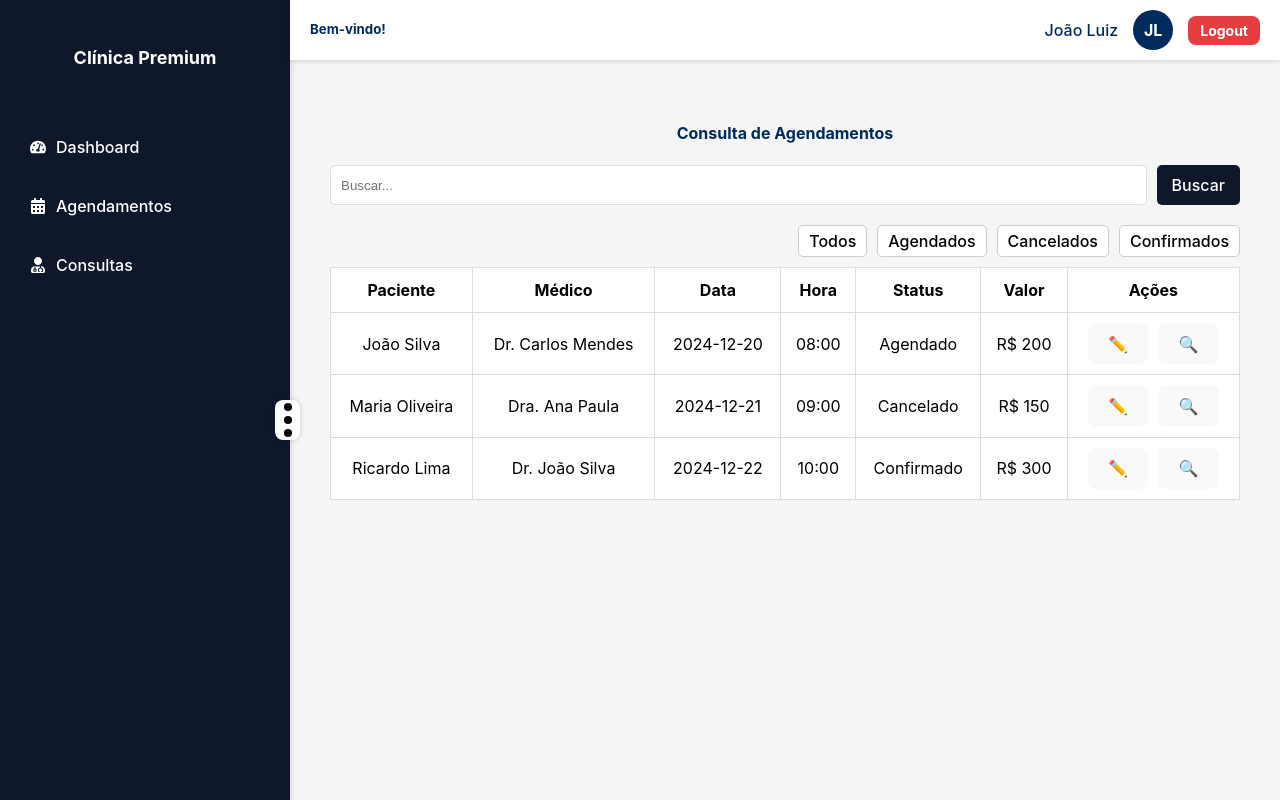
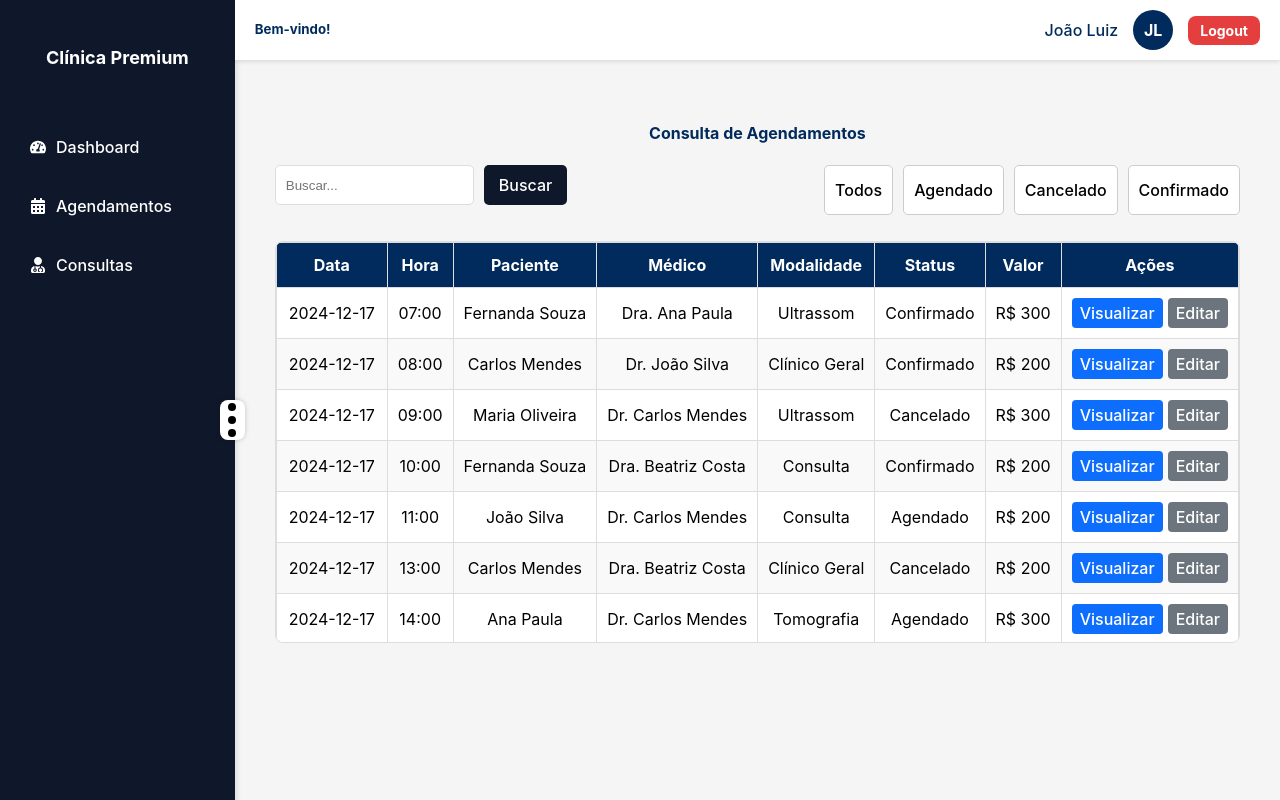
Before and after one commit to joaolrocha/advhealth, a React (Vite) app: page /consultations in a window 1280 px wide. Built offline with nearby package versions, Linux system fonts and the light colour scheme.

Commit message:
feat: add features in consulting screen

```diff
--- a/src/components/apointmentsTable/ApointmentsTable.tsx
+++ b/src/components/apointmentsTable/ApointmentsTable.tsx
@@ -1,12 +1,13 @@
 import React from 'react';
+import './apointmentsTable.css';
 
 type Appointment = {
-  id: number;
-  patient: string;
-  doctor: string;
   date: string;
   time: string;
-  status: string; // Agendado, Cancelado, Confirmado
+  patient: string;
+  modality: string;
+  doctor: string;
+  status: string;
   value: string;
 };
 
@@ -18,37 +19,71 @@ type AppointmentsTableProps = {
 
 const AppointmentsTable: React.FC<AppointmentsTableProps> = ({ data, onEdit, onView }) => {
   return (
-    <table style={{ width: '100%', borderCollapse: 'collapse', backgroundColor: '#fff' }}>
+    <div className="table-container">
+      <table className="appointments-table">
         <thead>
           <tr>
-          <th style={{ border: '1px solid #ddd', padding: '10px' }}>Paciente</th>
-          <th style={{ border: '1px solid #ddd', padding: '10px' }}>Médico</th>
-          <th style={{ border: '1px solid #ddd', padding: '10px' }}>Data</th>
-          <th style={{ border: '1px solid #ddd', padding: '10px' }}>Hora</th>
-          <th style={{ border: '1px solid #ddd', padding: '10px' }}>Status</th>
-          <th style={{ border: '1px solid #ddd', padding: '10px' }}>Valor</th>
-          <th style={{ border: '1px solid #ddd', padding: '10px' }}>Ações</th>
+            <th>Data</th>
+            <th>Hora</th>
+            <th>Paciente</th>
+            <th>Médico</th>
+            <th>Modalidade</th>
+            <th>Status</th>
+            <th>Valor</th>
+            <th>Ações</th>
           </tr>
         </thead>
         <tbody>
-        {data.map((item) => (
-          <tr key={item.id}>
-            <td style={{ border: '1px solid #ddd', padding: '10px' }}>{item.patient}</td>
-            <td style={{ border: '1px solid #ddd', padding: '10px' }}>{item.doctor}</td>
-            <td style={{ border: '1px solid #ddd', padding: '10px' }}>{item.date}</td>
-            <td style={{ border: '1px solid #ddd', padding: '10px' }}>{item.time}</td>
-            <td style={{ border: '1px solid #ddd', padding: '10px' }}>{item.status}</td>
-            <td style={{ border: '1px solid #ddd', padding: '10px' }}>{item.value}</td>
-            <td style={{ border: '1px solid #ddd', padding: '10px', textAlign: 'center' }}>
-              <button onClick={() => onEdit(item.id)}>✏️</button>
-              <button onClick={() => onView(item.id)} style={{ marginLeft: '10px' }}>
-                🔍
+          {data.map((appointment, index) => (
+            <tr key={index}>
+              <td>{appointment.date}</td>
+              <td>{appointment.time}</td>
+              <td>{appointment.patient}</td>
+              <td>{appointment.doctor}</td>
+              <td>{appointment.modality}</td>
+              <td>{appointment.status}</td>
+              <td>{appointment.value}</td>
+              <td>
+                <button
+                  onClick={() => onView(index)}
+                  style={{
+                    marginRight: '5px',
+                    cursor: 'pointer',
+                    padding: '5px 8px',
+                    border: 'none',
+                    backgroundColor: '#0d6efd',
+                    color: '#fff',
+                    borderRadius: '4px',
+                  }}
+                >
+                  Visualizar
+                </button>
+                <button
+                  onClick={() => onEdit(index)}
+                  style={{
+                    cursor: 'pointer',
+                    padding: '5px 8px',
+                    border: 'none',
+                    backgroundColor: '#6c757d',
+                    color: '#fff',
+                    borderRadius: '4px',
+                  }}
+                >
+                  Editar
                 </button>
               </td>
             </tr>
           ))}
+          {data.length === 0 && (
+            <tr>
+              <td colSpan={8} style={{ textAlign: 'center' }}>
+                Nenhum agendamento encontrado.
+              </td>
+            </tr>
+          )}
         </tbody>
       </table>
+    </div>
   );
 };
 
--- /dev/null
+++ b/src/components/apointmentsTable/apointmentsTable.css
@@ -0,0 +1,60 @@
+.table-container {
+  max-height: 400px; /* Altura fixa para a tabela */
+  overflow-y: auto; /* Scroll vertical */
+  overflow-x: auto; /* Scroll horizontal */
+  border: 1px solid #ddd;
+  border-radius: 8px;
+  margin-top: 1rem;
+}
+
+/* Estilos para a tabela */
+.appointments-table {
+  width: 100%;
+  border-collapse: collapse;
+  background-color: #fff;
+}
+
+.appointments-table thead {
+  position: sticky;
+  top: 0;
+  background-color: #002b5c;
+  color: #fff;
+  z-index: 1;
+}
+
+.appointments-table th,
+.appointments-table td {
+  padding: 10px;
+  border: 1px solid #ddd;
+  text-align: center;
+  white-space: nowrap; /* Evita quebra de linha */
+}
+
+.appointments-table tbody tr:nth-child(even) {
+  background-color: #f9f9f9; /* Linhas alternadas */
+}
+
+.appointments-table tbody tr:hover {
+  background-color: #e0f2ff; /* Destaque ao passar o mouse */
+}
+
+/* Responsividade */
+@media (max-width: 768px) {
+  .table-container {
+    max-height: 300px;
+  }
+
+  .appointments-table th,
+  .appointments-table td {
+    font-size: 12px;
+    padding: 6px;
+  }
+}
+
+@media (max-width: 480px) {
+  .appointments-table th,
+  .appointments-table td {
+    font-size: 10px;
+    padding: 4px;
+  }
+}
--- a/src/components/filters/Filters.tsx
+++ b/src/components/filters/Filters.tsx
@@ -5,7 +5,7 @@ type FiltersProps = {
 };
 
 const Filters: React.FC<FiltersProps> = ({ onFilterChange }) => {
-  const filters = ['Todos', 'Agendados', 'Cancelados', 'Confirmados'];
+  const filters = ['Todos', 'Agendado', 'Cancelado', 'Confirmado']; // Corrigido os valores para bater com o mock
 
   return (
     <div style={{ display: 'flex', justifyContent: 'flex-end', gap: '10px', marginBottom: '10px' }}>
@@ -19,7 +19,11 @@ const Filters: React.FC<FiltersProps> = ({ onFilterChange }) => {
             borderRadius: '5px',
             backgroundColor: '#fff',
             cursor: 'pointer',
+            color: 'black',
+            transition: 'background-color 0.3s ease',
           }}
+          onMouseEnter={(e) => (e.currentTarget.style.backgroundColor = '#002b5c')}
+          onMouseLeave={(e) => (e.currentTarget.style.backgroundColor = '#fff')}
         >
           {filter}
         </button>
--- /dev/null
+++ b/src/hooks/useConsultations.ts
@@ -0,0 +1,54 @@
+import { useState, useEffect } from 'react';
+import { mockAppointments, doctors } from '../mock/appointmentsMock';
+
+type EnrichedAppointment = {
+  date: string;
+  time: string;
+  patient: string;
+  modality: string;
+  doctor: string;
+  status: string;
+  value: string;
+};
+
+const statuses = ['Agendado', 'Cancelado', 'Confirmado'];
+const values = ['R$ 200', 'R$ 300', 'R$ 150'];
+
+const useConsultations = () => {
+  const [appointments, setAppointments] = useState<EnrichedAppointment[]>([]);
+  const [filteredAppointments, setFilteredAppointments] = useState<EnrichedAppointment[]>([]);
+
+  // Enriquecendo os dados com status e valores
+  useEffect(() => {
+    const enrichedData = mockAppointments.map((appointment) => {
+      const doctor = doctors.find((d) => d.id === appointment.doctorId)?.name || 'Desconhecido';
+      return {
+        ...appointment,
+        doctor,
+        status: statuses[Math.floor(Math.random() * statuses.length)],
+        value: values[Math.floor(Math.random() * values.length)],
+      };
+    });
+    setAppointments(enrichedData);
+    setFilteredAppointments(enrichedData);
+  }, []);
+
+  const searchAppointments = (query: string) => {
+    const filtered = appointments.filter((item) =>
+      item.patient.toLowerCase().includes(query.toLowerCase())
+    );
+    setFilteredAppointments(filtered);
+  };
+
+  const filterAppointments = (status: string) => {
+    if (status === 'Todos') {
+      setFilteredAppointments(appointments);
+    } else {
+      setFilteredAppointments(appointments.filter((item) => item.status === status));
+    }
+  };
+
+  return { filteredAppointments, searchAppointments, filterAppointments };
+};
+
+export default useConsultations;
--- a/src/pages/Consultations/Consultations.tsx
+++ b/src/pages/Consultations/Consultations.tsx
@@ -1,43 +1,14 @@
-import React, { useState } from 'react';
+import React from 'react';
 import { Container } from 'react-bootstrap';
 import AppointmentsTable from '../../components/apointmentsTable/ApointmentsTable';
 import Filters from '../../components/filters/Filters';
 import SearchBar from '../../components/searchBar/SearchBar';
 import LayoutDashboard from '../../layouts/LayoutDashboard';
-
-type Appointment = {
-  id: number;
-  patient: string;
-  doctor: string;
-  date: string;
-  time: string;
-  status: string;
-  value: string;
-};
-
-const mockData: Appointment[] = [
-  { id: 1, patient: 'João Silva', doctor: 'Dr. Carlos Mendes', date: '2024-12-20', time: '08:00', status: 'Agendado', value: 'R$ 200' },
-  { id: 2, patient: 'Maria Oliveira', doctor: 'Dra. Ana Paula', date: '2024-12-21', time: '09:00', status: 'Cancelado', value: 'R$ 150' },
-  { id: 3, patient: 'Ricardo Lima', doctor: 'Dr. João Silva', date: '2024-12-22', time: '10:00', status: 'Confirmado', value: 'R$ 300' },
-];
+import useConsultations from '../../hooks/useConsultations';
+import './consultations.css';
 
 const Consultations: React.FC = () => {
-  const [filteredData, setFilteredData] = useState<Appointment[]>(mockData);
-
-  const handleSearch = (query: string) => {
-    const result = mockData.filter((item) =>
-      item.patient.toLowerCase().includes(query.toLowerCase())
-    );
-    setFilteredData(result);
-  };
-
-  const handleFilterChange = (filter: string) => {
-    if (filter === 'Todos') {
-      setFilteredData(mockData);
-    } else {
-      setFilteredData(mockData.filter((item) => item.status === filter));
-    }
-  };
+  const { filteredAppointments, searchAppointments, filterAppointments } = useConsultations();
 
   const handleEdit = (id: number) => {
     alert(`Editar agendamento ${id}`);
@@ -49,11 +20,13 @@ const Consultations: React.FC = () => {
 
   return (
     <LayoutDashboard>
-      <Container fluid style={{ padding: '20px', backgroundColor: '#f5f5f5' }}>
-        <h4 style={{ marginBottom: '20px', color: '#002b5c' }}>Consulta de Agendamentos</h4>
-        <SearchBar onSearch={handleSearch} />
-        <Filters onFilterChange={handleFilterChange} />
-        <AppointmentsTable data={filteredData} onEdit={handleEdit} onView={handleView} />
+      <Container fluid className="consultations-container">
+        <h4 className="consultations-title">Consulta de Agendamentos</h4>
+        <div className="consultations-controls">
+          <SearchBar onSearch={searchAppointments} />
+          <Filters onFilterChange={filterAppointments} />
+        </div>
+        <AppointmentsTable data={filteredAppointments} onEdit={handleEdit} onView={handleView} />
       </Container>
     </LayoutDashboard>
   );
--- /dev/null
+++ b/src/pages/Consultations/consultations.css
@@ -0,0 +1,26 @@
+.consultations-container {
+  padding: 20px;
+  background-color: #f5f5f5;
+}
+
+.consultations-title {
+  margin-bottom: 20px;
+  color: #002b5c;
+}
+
+.consultations-controls {
+  display: flex;
+  justify-content: space-between;
+  margin-bottom: 1rem;
+  gap: 1rem;
+}
+
+table th, table td {
+  border: 1px solid #ddd;
+  padding: 10px;
+}
+
+table th {
+  background-color: #002b5c;
+  color: #fff;
+}
```
Lines whose indentation alone changed are shown as unchanged.
